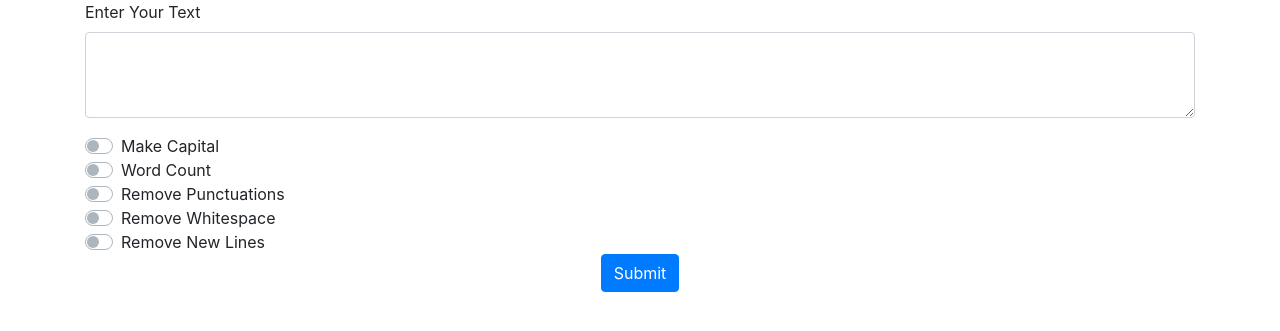
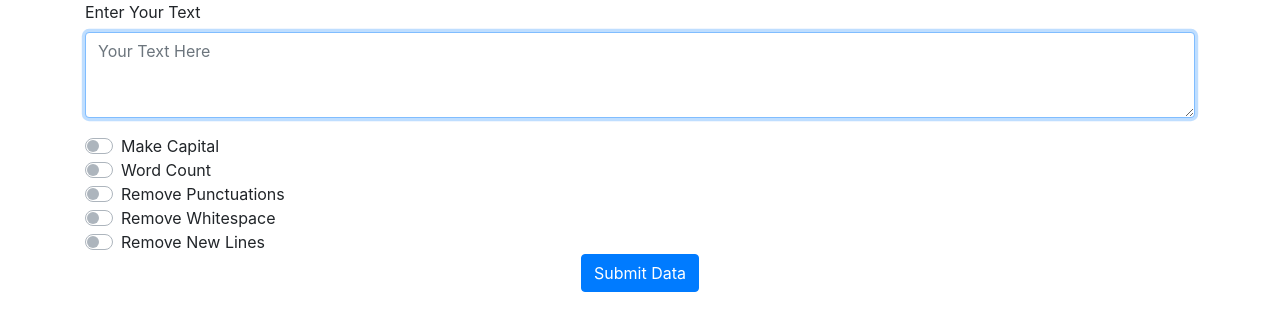
Before and after one commit to Navadeesh/ITV-Django-TextUtility, a Django app: page / in a window 1280 px wide. Shown: the part 56-387 px from the top of the page. Run offline with Django 4.2, Linux system fonts and the light colour scheme.

Commit message:
Minor Tweaks in Frontend of Input Data

```diff
--- a/templates/index.html
+++ b/templates/index.html
@@ -48,10 +48,11 @@
 </nav>
 
 <div class='container'>
-	<form action="" method="POST">
+	<form action="analyze/" method="POST">
+    {% csrf_token %}
 		<div class="form-group">
 			<label for="text">Enter Your Text</label>
-			<textarea class="form-control" id="input_text" name="input_text" rows="3"></textarea>
+			<textarea class="form-control" id="input_text" name="input_text" rows="3" placeholder="Your Text Here" autofocus ></textarea>
 		</div>
 		<div class="custom-control custom-switch">
 			<input type="checkbox" class="custom-control-input" name="make_capitalize" id="make_capitalize">
@@ -74,7 +75,7 @@
 			<label for="remove_new_line" class="custom-control-label">Remove New Lines</label>
 		</div>
     <div class="col-sm-10 mx-auto" style="display: flex; justify-content: center; align-items: center;">
-      <button type="submit"  class="btn btn-primary mx-auto">Submit</button>
+      <button type="submit"  class="btn btn-primary mx-auto">Submit Data</button>
     </div>
 
 	</form>
```
